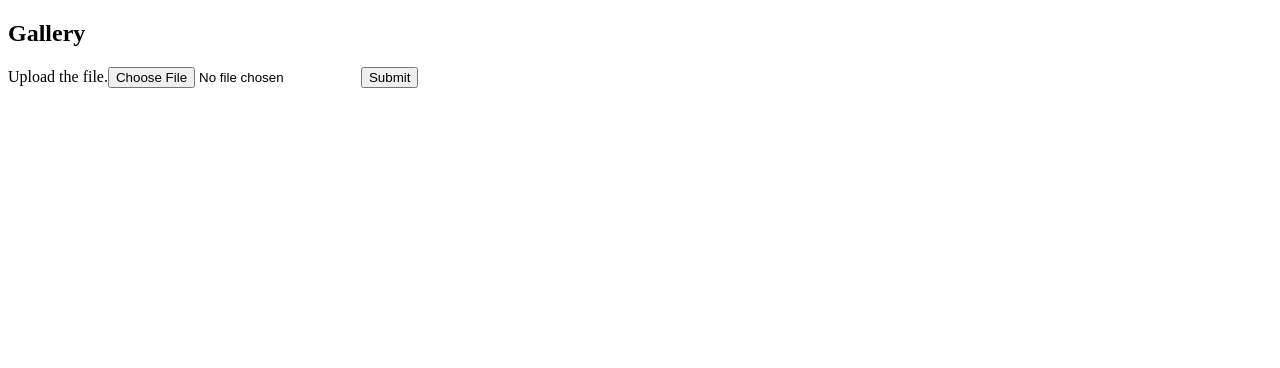
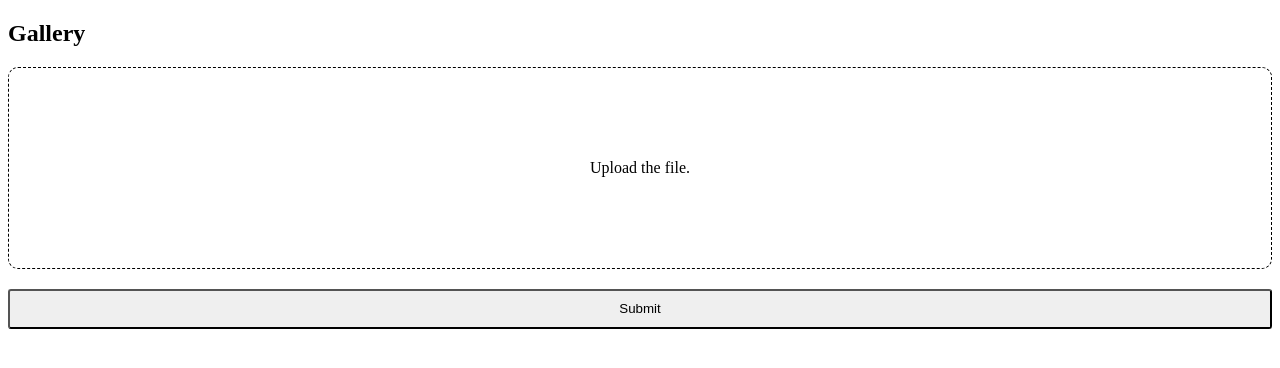
Before and after one commit to Jungjiwoo1028/Gallery, a React (Create React App) app in the folder client/: page / in a window 1280 px wide. Shown: the top 368 px of the page. Built offline with nearby package versions, Linux system fonts and the light colour scheme.

Commit message:
add: toast alert

```diff
--- a/client/package.json
+++ b/client/package.json
@@ -10,6 +10,7 @@
     "react": "^18.1.0",
     "react-dom": "^18.1.0",
     "react-scripts": "5.0.1",
+    "react-toastify": "^9.0.1",
     "web-vitals": "^2.1.4"
   },
   "scripts": {
--- a/client/src/App.js
+++ b/client/src/App.js
@@ -1,9 +1,12 @@
 import React from "react";
 import UploadForm from "./components/UploadForm";
+import { ToastContainer } from "react-toastify";
+import "react-toastify/dist/ReactToastify.css";
 
 const App = () => {
   return (
     <div>
+      <ToastContainer />
       <h2>Gallery</h2>
       <UploadForm />
     </div>
--- /dev/null
+++ b/client/src/components/UploadForm.css
@@ -0,0 +1,25 @@
+.file-dropper {
+  border: 1px dashed #000;
+  height: 200px;
+  background-color: #fff;
+  border-radius: 10px;
+  margin-bottom: 20px;
+  display: flex;
+  position: relative;
+  justify-content: center;
+  align-items: center;
+}
+
+.file-dropper input {
+  opacity: 0;
+  width: 100%;
+  height: 100%;
+  position: absolute;
+  cursor: pointer;
+}
+
+.file-dropper:hover {
+  transition: 0.5s;
+  color: #fff;
+  background-color: grey;
+}
--- a/client/src/components/UploadForm.js
+++ b/client/src/components/UploadForm.js
@@ -1,5 +1,7 @@
 import React, { useState } from "react";
 import axios from "axios";
+import "./UploadForm.css";
+import { toast } from "react-toastify";
 
 const UploadForm = () => {
   const [file, setFile] = useState(null);
@@ -17,24 +19,36 @@
     e.preventDefault();
     const formData = new FormData();
     // image라는 키로 file 값을 보낸다
+    // content-type이란 간단히 말해 보내는 자원의 형식을 명시하기 위해 헤더에 실리는 정보 이다.
     formData.append("image", file);
     try {
       const res = await axios.post("/upload", formData, {
         headers: { "Content-Type": "multipart/form-data" },
       });
-      console.log({ res });
-      console.log("success");
+      toast.success("success!");
     } catch (err) {
-      console.log("faile");
+      toast.error(err.message);
       console.log(err);
     }
   };
 
   return (
     <form onSubmit={onSubmit}>
-      <label htmlFor="image">{fileName}</label>
-      <input id="image" type="file" onChange={imageSelectHandler} />
-      <button type="submit">Submit</button>
+      <div className="file-dropper">
+        {fileName}
+        <input id="image" type="file" onChange={imageSelectHandler} />
+      </div>
+      <button
+        type="submit"
+        style={{
+          width: "100%",
+          borderRadius: "3px",
+          height: "40px",
+          cursor: "pointer",
+        }}
+      >
+        Submit
+      </button>
     </form>
   );
 };
```
Also changed, not shown: 8 other files (tests, documents, lock files or other folders).
